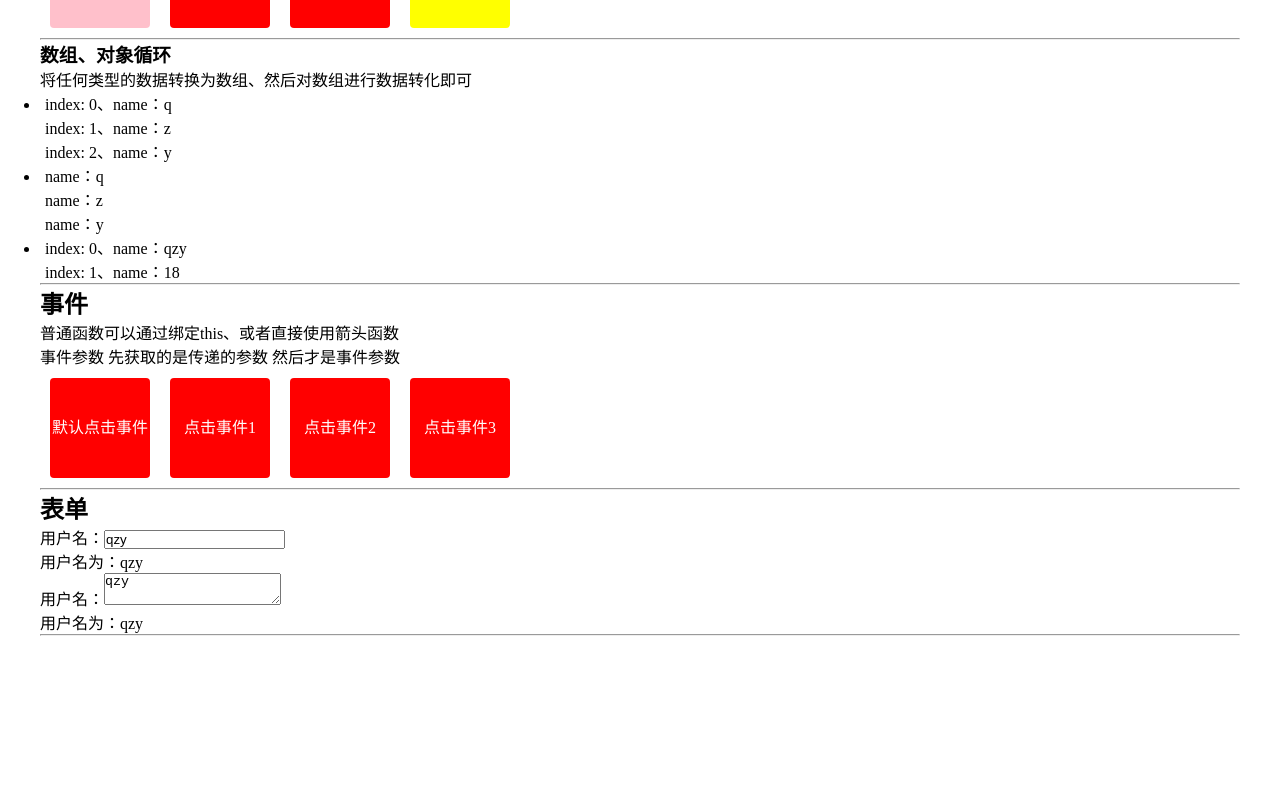
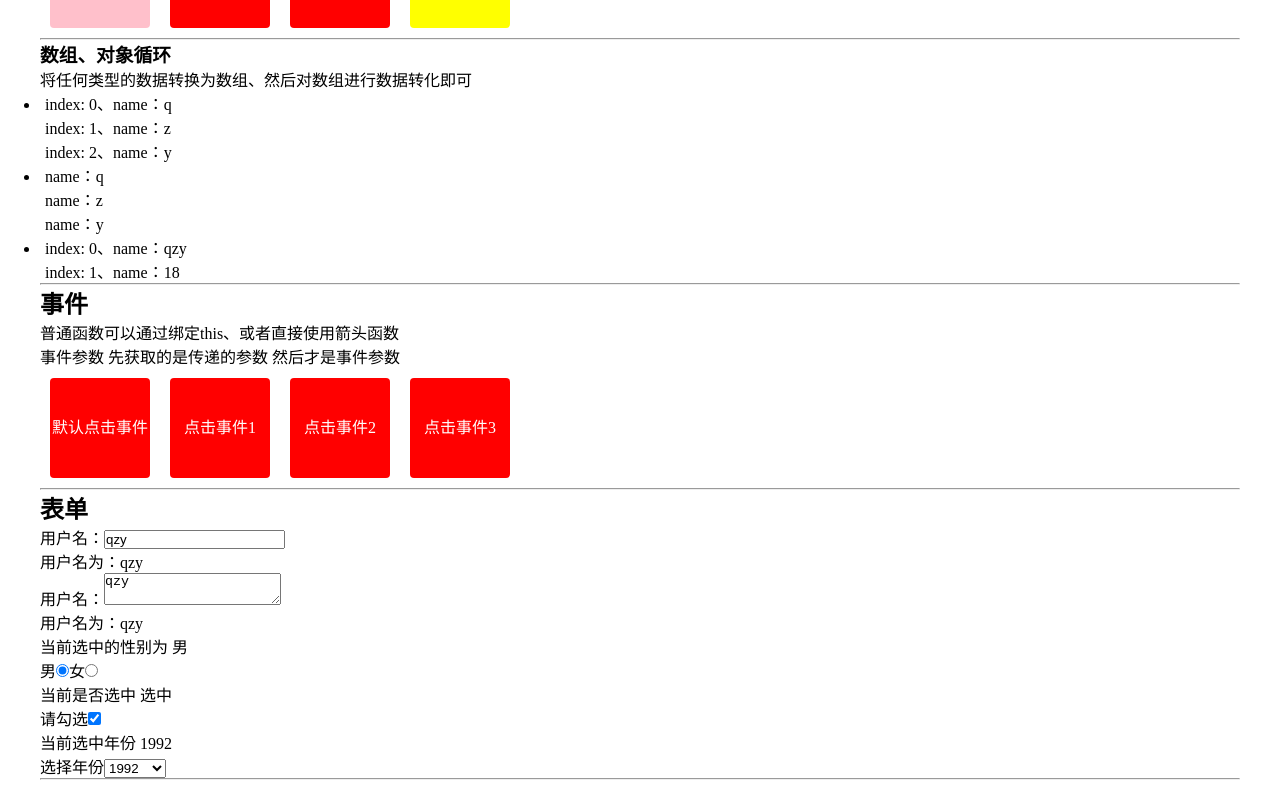
Before and after one commit to qzyqzy/app-react, a React (Create React App) app in the folder my-app/: page / in a window 1280 px wide. Shown: the part 375-1175 px from the top of the page. Before the commit the page ends 1031 px from the top, so only its background shows below. Built offline with nearby package versions, Linux system fonts and the light colour scheme.

Commit message:
react-表单

```diff
--- a/my-app/src/views/event.js
+++ b/my-app/src/views/event.js
@@ -36,7 +36,7 @@ class Event extends React.Component {
         console.log(ev.nativeEvent.currentTarget) // 绑定事件的元素
     }
     // 需要传递参数时要再返回一个函数
-    // this.onRed2('点击事件2') 否则这里谁执行
+    // this.onRed2('点击事件2') 否则这里会先执行一次
     // onRed2 = () => {
     //     console.log('onRed2事件触发，箭头函数 此时可以获取到本组件')
     //     console.log(this)
--- a/my-app/src/views/input.js
+++ b/my-app/src/views/input.js
@@ -4,7 +4,10 @@ class Input extends React.Component {
     constructor() {
         super()
         this.state = {
-            userName: 'qzy'
+            userName: 'qzy',
+            sex: '男',
+            checkStatus: true,
+            birthYear: "1992",
         }
     }
     render() {
@@ -21,6 +24,29 @@ class Input extends React.Component {
                     <textarea type="text" name="" id="name" value={this.state.userName} onChange={this.onTextChange()} />
                     <p>用户名为：{this.state.userName}</p>
                 </div>
+                <div>
+                    <p>当前选中的性别为 {this.state.sex}</p>
+                    <label htmlFor="">男</label>
+                    <input type="radio" value="男" checked={this.state.sex === '男'} onChange={this.onRadio} />
+                    <label htmlFor="">女</label>
+                    <input type="radio" value="女" checked={this.state.sex === '女'} onChange={this.onRadio} />
+                </div>
+                <div>
+                    <p>当前是否选中 {this.state.checkStatus ? '选中' : '未选中'}</p>
+                    <label htmlFor="">请勾选</label>
+                    <input type="checkbox" checked={this.state.checkStatus} onChange={this.onCheckbox} />
+                </div>
+                <div>
+                    <p>当前选中年份 {this.state.birthYear}</p>
+                    <label htmlFor="">选择年份</label>
+                    <select value={this.state.birthYear} onChange={this.onSelect}>
+                        <option value="0">请选择</option>
+                        <option value="1991">1991</option>
+                        <option value="1992">1992</option>
+                        <option value="1993">1993</option>
+                    </select>
+
+                </div>
             </div>
         )
     }
@@ -30,6 +56,20 @@ class Input extends React.Component {
             userName: value
         })
     }
+    onRadio = (ev) => {
+        this.setState({
+            sex: ev.target.value
+        })
+    }
+    onCheckbox = (ev) => {
+        this.setState({
+            checkStatus: !this.state.checkStatus
+        })
+    }
+    onSelect = (ev) => {
+        this.setState({
+            birthYear: ev.target.value
+        })
+    }
 }
-
 export default Input
```
